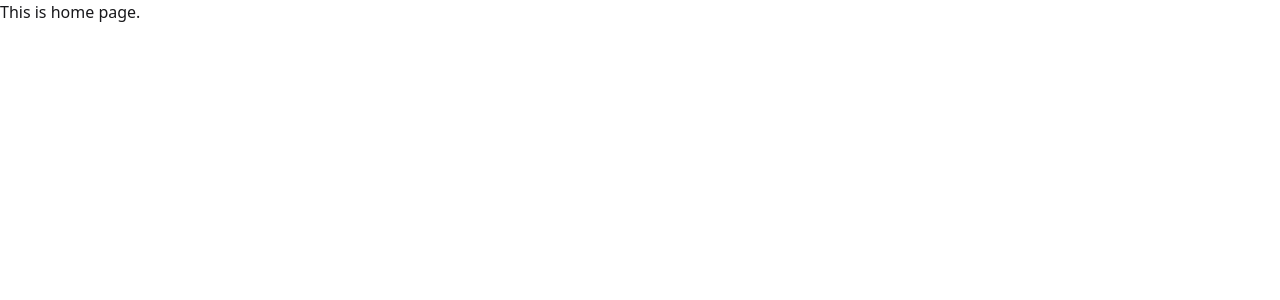
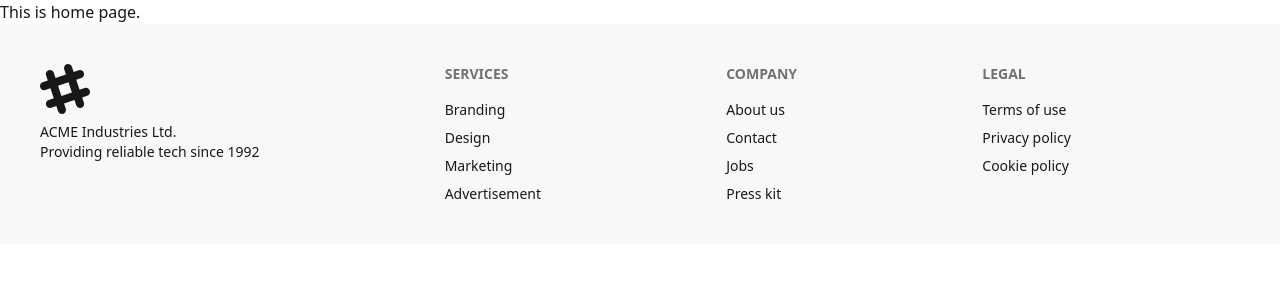
Before and after one commit to shohan89/career-hub, a React (Vite) app: page / in a window 1280 px wide. Shown: the top 300 px of the page. Built offline with nearby package versions, Linux system fonts and the light colour scheme.

Commit message:
feat: add Footer comp and set it to Root Layout

```diff
--- /dev/null
+++ b/src/components/Footer.jsx
@@ -0,0 +1,47 @@
+
+const Footer = () => {
+    return (
+        <footer className="footer sm:footer-horizontal bg-base-200 text-base-content p-10">
+            <aside>
+                <svg
+                width="50"
+                height="50"
+                viewBox="0 0 24 24"
+                xmlns="http://www.w3.org/2000/svg"
+                fillRule="evenodd"
+                clipRule="evenodd"
+                className="fill-current">
+                <path
+                    d="M22.672 15.226l-2.432.811.841 2.515c.33 1.019-.209 2.127-1.23 2.456-1.15.325-2.148-.321-2.463-1.226l-.84-2.518-5.013 1.677.84 2.517c.391 1.203-.434 2.542-1.831 2.542-.88 0-1.601-.564-1.86-1.314l-.842-2.516-2.431.809c-1.135.328-2.145-.317-2.463-1.229-.329-1.018.211-2.127 1.231-2.456l2.432-.809-1.621-4.823-2.432.808c-1.355.384-2.558-.59-2.558-1.839 0-.817.509-1.582 1.327-1.846l2.433-.809-.842-2.515c-.33-1.02.211-2.129 1.232-2.458 1.02-.329 2.13.209 2.461 1.229l.842 2.515 5.011-1.677-.839-2.517c-.403-1.238.484-2.553 1.843-2.553.819 0 1.585.509 1.85 1.326l.841 2.517 2.431-.81c1.02-.33 2.131.211 2.461 1.229.332 1.018-.21 2.126-1.23 2.456l-2.433.809 1.622 4.823 2.433-.809c1.242-.401 2.557.484 2.557 1.838 0 .819-.51 1.583-1.328 1.847m-8.992-6.428l-5.01 1.675 1.619 4.828 5.011-1.674-1.62-4.829z"></path>
+                </svg>
+                <p>
+                ACME Industries Ltd.
+                <br />
+                Providing reliable tech since 1992
+                </p>
+            </aside>
+            <nav>
+                <h6 className="footer-title">Services</h6>
+                <a className="link link-hover">Branding</a>
+                <a className="link link-hover">Design</a>
+                <a className="link link-hover">Marketing</a>
+                <a className="link link-hover">Advertisement</a>
+            </nav>
+            <nav>
+                <h6 className="footer-title">Company</h6>
+                <a className="link link-hover">About us</a>
+                <a className="link link-hover">Contact</a>
+                <a className="link link-hover">Jobs</a>
+                <a className="link link-hover">Press kit</a>
+            </nav>
+            <nav>
+                <h6 className="footer-title">Legal</h6>
+                <a className="link link-hover">Terms of use</a>
+                <a className="link link-hover">Privacy policy</a>
+                <a className="link link-hover">Cookie policy</a>
+            </nav>
+        </footer>
+    );
+};
+
+export default Footer;
--- a/src/layouts/Root.jsx
+++ b/src/layouts/Root.jsx
@@ -1,9 +1,11 @@
 import { Outlet } from 'react-router-dom';
+import Footer from '../components/Footer';
 
 const Root = () => {
     return (
         <div>
             <Outlet />
+            <Footer />
         </div>
     );
 };
```
